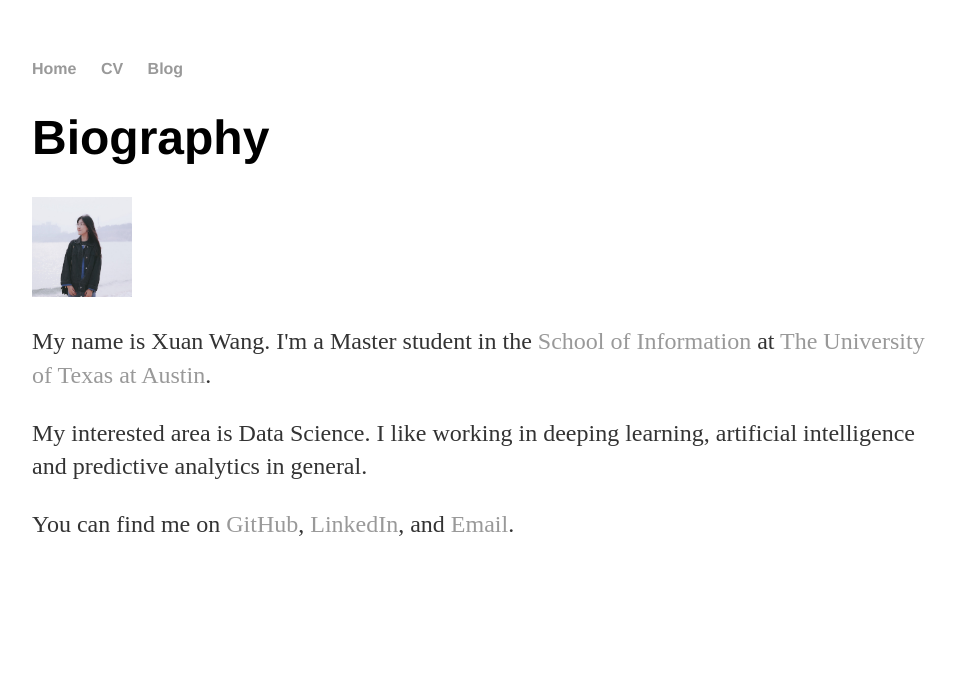
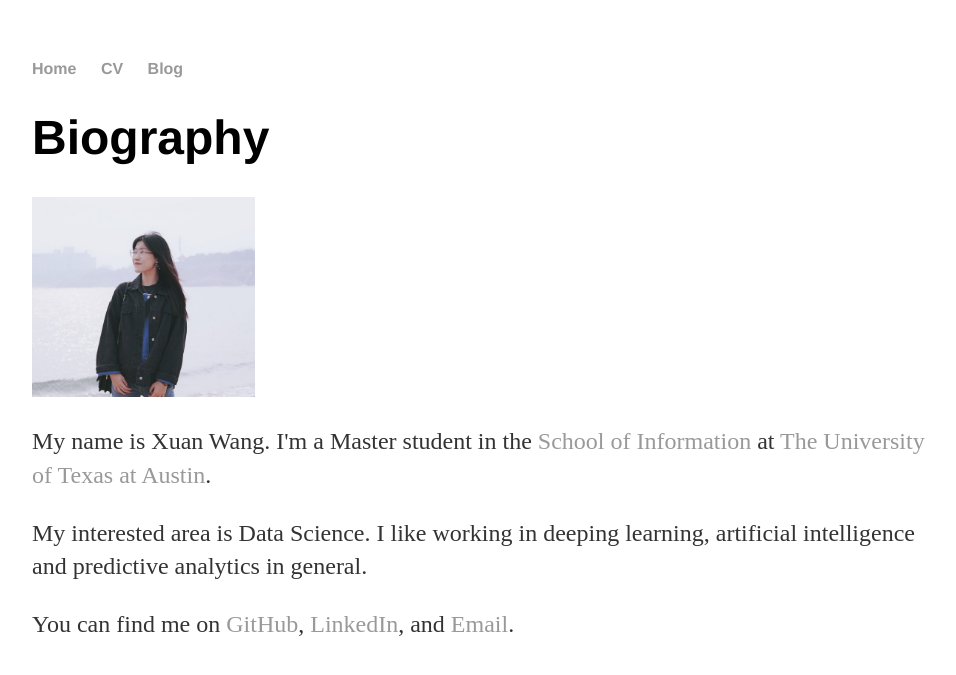
Before and after one commit to xxuanwang-zz/Portfolio, a Jekyll site: the page built from index.html, in a window 1280 px wide. Shown: the top 675 px of the page, without its empty margins (160-1116 px from the left). Built offline with Jekyll 4.4.1, drawn with Linux system fonts in a browser that asks for light colours.

Commit message:
Update index.html

```diff
--- a/index.html
+++ b/index.html
@@ -7,7 +7,7 @@
     <h1>Biography</h1>
   </header>
   <section id="about">
-    <img src="./img/me.jpg" height="100" width="100" class="rounded"/>
+    <img src="./img/me.jpg" height="200"  class="rounded"/>
     <p>
       My name is Xuan Wang. I'm a Master student in the <a href="https://www.ischool.utexas.edu/">School of Information</a> at <a href="https://www.utexas.edu/">The University of Texas at Austin</a>.
     </p>
```
